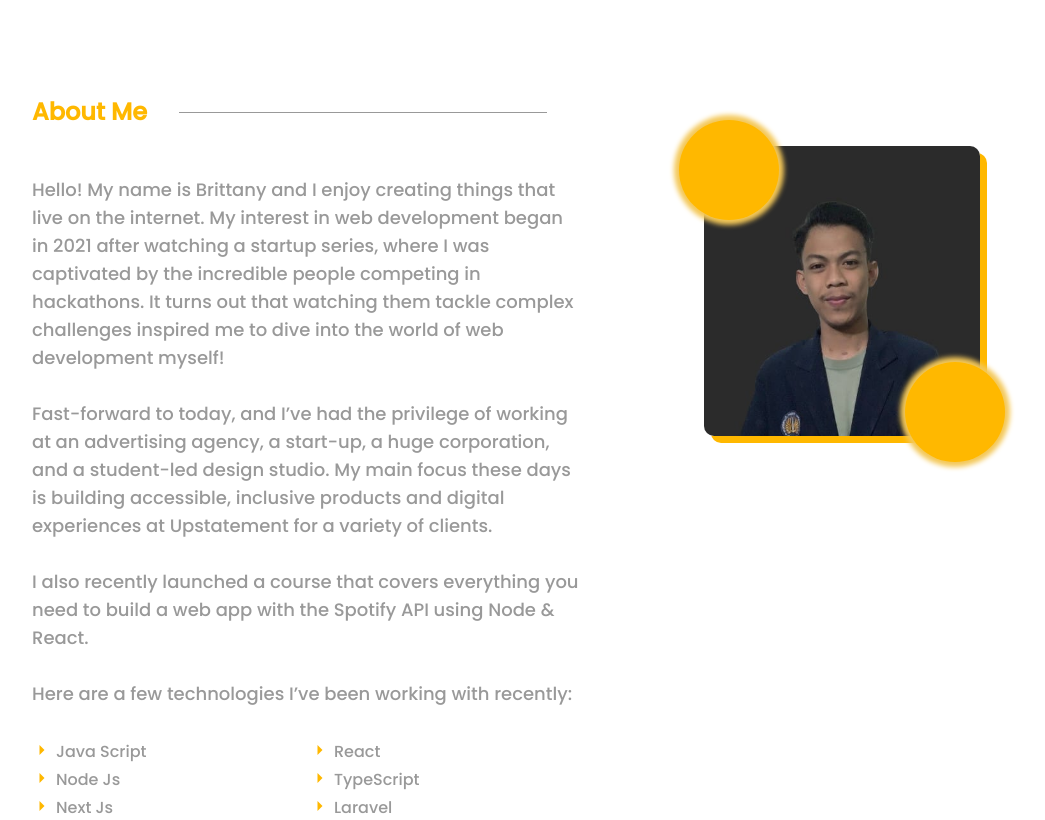
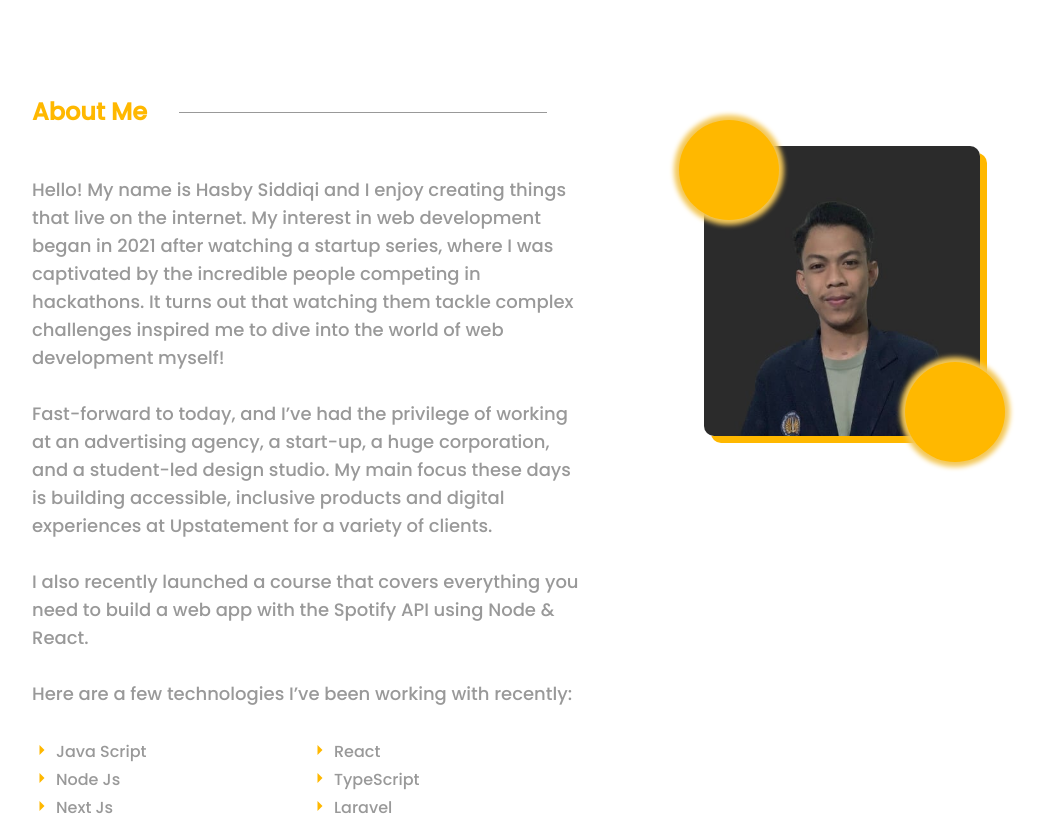
Before and after one commit to hsbysddq/portfolio, a React (Create React App) app: page /about in a window 1280 px wide. Shown: the whole page, without its empty margins (144-1189 px from the left). Built offline with nearby package versions, Linux system fonts and the light colour scheme.

Commit message:
refactor: Edit Personal Background

```diff
--- a/src/Pages/About.jsx
+++ b/src/Pages/About.jsx
@@ -11,8 +11,8 @@ function About() {
         </div>
 
         <p className="text-lg">
-          Hello! My name is Brittany and I enjoy creating things that live on
-          the internet. My interest in web development began in 2021 after
+          Hello! My name is Hasby Siddiqi and I enjoy creating things that live
+          on the internet. My interest in web development began in 2021 after
           watching a startup series, where I was captivated by the incredible
           people competing in hackathons. It turns out that watching them tackle
           complex challenges inspired me to dive into the world of web
```
